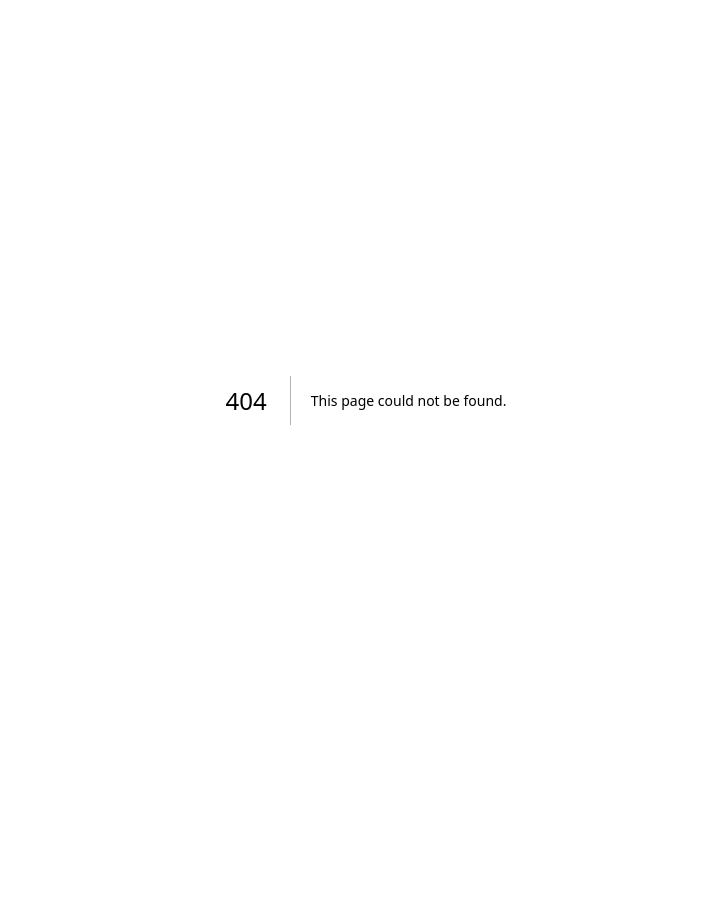
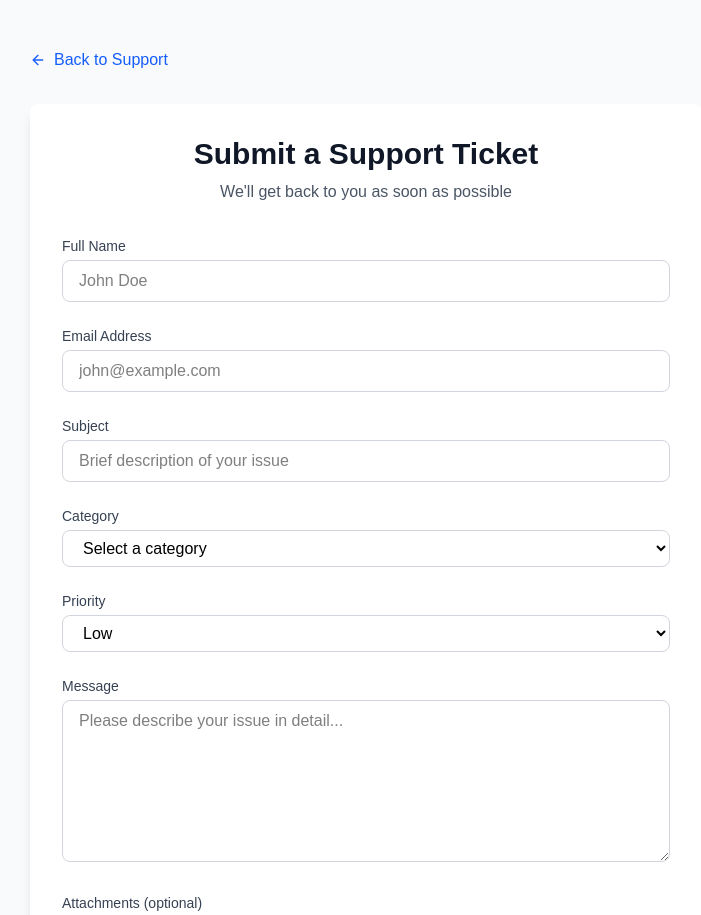
Before and after one commit to cup-noodlehS/haircat-web, a Next.js app: page /support/ticket in a window 1280 px wide. Before the commit this address had no page. Shown: the top 915 px of the page, without its empty margins (274-975 px from the left). Before the commit the page ends 800 px from the top, so only its background shows below. Built offline with nearby package versions, Linux system fonts and the light colour scheme.

Commit message:
Add support pages and integrate lucide-react icons for contact information and FAQs

```diff
--- /dev/null
+++ b/src/app/support/page.tsx
@@ -0,0 +1,84 @@
+import React from 'react'
+import { Mail, Phone, Clock } from 'lucide-react'
+import Link from 'next/link'
+
+const faqs = [
+  {
+    question: "How do I get started with HairCat?",
+    answer: "Getting started is easy! Simply download the app, create an account, and follow the onboarding process. You&apos;ll be able to browse and book appointments with top-rated stylists in your area."
+  },
+  {
+    question: "How do I book an appointment?",
+    answer: "Browse through our curated list of stylists, select your preferred service, choose an available time slot, and confirm your booking. You&apos;ll receive a confirmation email with all the details."
+  },
+  {
+    question: "What payment methods do you accept?",
+    answer: "We accept all major credit cards, Apple Pay, and other secure payment methods. All transactions are encrypted and secure."
+  },
+  {
+    question: "Can I cancel or reschedule my appointment?",
+    answer: "Yes, you can cancel or reschedule your appointment up to 24 hours before the scheduled time through the app or by contacting our support team."
+  }
+]
+
+export default function SupportPage() {
+  return (
+    <div className="min-h-screen bg-gray-50 py-12 px-4 sm:px-6 lg:px-8">
+      <div className="max-w-4xl mx-auto">
+        <div className="text-center mb-12">
+          <h1 className="text-4xl font-bold text-gray-900 mb-4">Support Center</h1>
+          <p className="text-xl text-gray-600">We&apos;re here to help you with any questions or concerns</p>
+        </div>
+
+        {/* Contact Information */}
+        <div className="bg-white rounded-lg shadow-lg p-6 mb-8">
+          <h2 className="text-2xl font-semibold mb-6">Contact Us</h2>
+          <div className="grid grid-cols-1 md:grid-cols-3 gap-6">
+            <div className="flex items-center space-x-3">
+              <Mail className="text-blue-600 w-5 h-5" />
+              <div>
+                <p className="font-medium">Email</p>
+                <p className="text-gray-600">support@haircat.com</p>
+              </div>
+            </div>
+            <div className="flex items-center space-x-3">
+              <Phone className="text-blue-600 w-5 h-5" />
+              <div>
+                <p className="font-medium">Phone</p>
+                <p className="text-gray-600">+63 922 519 1722</p>
+              </div>
+            </div>
+            <div className="flex items-center space-x-3">
+              <Clock className="text-blue-600 w-5 h-5" />
+              <div>
+                <p className="font-medium">Hours</p>
+                <p className="text-gray-600">Mon-Fri: 9AM-6PM EST</p>
+              </div>
+            </div>
+          </div>
+        </div>
+
+        {/* FAQs */}
+        <div className="bg-white rounded-lg shadow-lg p-6">
+          <h2 className="text-2xl font-semibold mb-6">Frequently Asked Questions</h2>
+          <div className="space-y-6">
+            {faqs.map((faq, index) => (
+              <div key={index} className="border-b border-gray-200 pb-6 last:border-b-0">
+                <h3 className="text-lg font-medium text-gray-900 mb-2">{faq.question}</h3>
+                <p className="text-gray-600">{faq.answer}</p>
+              </div>
+            ))}
+          </div>
+        </div>
+
+        {/* Additional Support */}
+        <div className="mt-8 text-center">
+          <p className="text-gray-600 mb-4">Still need help?</p>
+          <Link href="/support/ticket" className="bg-blue-600 text-white px-6 py-3 rounded-lg font-medium hover:bg-blue-700 transition-colors">
+            Submit a Support Ticket
+          </Link>
+        </div>
+      </div>
+    </div>
+  )
+}
--- /dev/null
+++ b/src/app/support/ticket/page.tsx
@@ -0,0 +1,153 @@
+import React from 'react'
+import { ArrowLeft } from 'lucide-react'
+import Link from 'next/link'
+
+export default function SupportTicketPage() {
+  return (
+    <div className="min-h-screen bg-gray-50 py-12 px-4 sm:px-6 lg:px-8">
+      <div className="max-w-2xl mx-auto">
+        {/* Back Button */}
+        <Link
+          href="/support"
+          className="inline-flex items-center text-blue-600 hover:text-blue-700 mb-8"
+        >
+          <ArrowLeft className="w-4 h-4 mr-2" />
+          Back to Support
+        </Link>
+
+        <div className="bg-white rounded-lg shadow-lg p-8">
+          <div className="text-center mb-8">
+            <h1 className="text-3xl font-bold text-gray-900 mb-2">Submit a Support Ticket</h1>
+            <p className="text-gray-600">We&apos;ll get back to you as soon as possible</p>
+          </div>
+
+          <form className="space-y-6">
+            {/* Name */}
+            <div>
+              <label htmlFor="name" className="block text-sm font-medium text-gray-700 mb-1">
+                Full Name
+              </label>
+              <input
+                type="text"
+                id="name"
+                name="name"
+                required
+                className="w-full px-4 py-2 border border-gray-300 rounded-lg focus:ring-2 focus:ring-blue-500 focus:border-blue-500"
+                placeholder="John Doe"
+              />
+            </div>
+
+            {/* Email */}
+            <div>
+              <label htmlFor="email" className="block text-sm font-medium text-gray-700 mb-1">
+                Email Address
+              </label>
+              <input
+                type="email"
+                id="email"
+                name="email"
+                required
+                className="w-full px-4 py-2 border border-gray-300 rounded-lg focus:ring-2 focus:ring-blue-500 focus:border-blue-500"
+                placeholder="john@example.com"
+              />
+            </div>
+
+            {/* Subject */}
+            <div>
+              <label htmlFor="subject" className="block text-sm font-medium text-gray-700 mb-1">
+                Subject
+              </label>
+              <input
+                type="text"
+                id="subject"
+                name="subject"
+                required
+                className="w-full px-4 py-2 border border-gray-300 rounded-lg focus:ring-2 focus:ring-blue-500 focus:border-blue-500"
+                placeholder="Brief description of your issue"
+              />
+            </div>
+
+            {/* Category */}
+            <div>
+              <label htmlFor="category" className="block text-sm font-medium text-gray-700 mb-1">
+                Category
+              </label>
+              <select
+                id="category"
+                name="category"
+                required
+                className="w-full px-4 py-2 border border-gray-300 rounded-lg focus:ring-2 focus:ring-blue-500 focus:border-blue-500"
+              >
+                <option value="">Select a category</option>
+                <option value="technical">Technical Issue</option>
+                <option value="billing">Billing Question</option>
+                <option value="account">Account Support</option>
+                <option value="booking">Booking Issue</option>
+                <option value="other">Other</option>
+              </select>
+            </div>
+
+            {/* Priority */}
+            <div>
+              <label htmlFor="priority" className="block text-sm font-medium text-gray-700 mb-1">
+                Priority
+              </label>
+              <select
+                id="priority"
+                name="priority"
+                required
+                className="w-full px-4 py-2 border border-gray-300 rounded-lg focus:ring-2 focus:ring-blue-500 focus:border-blue-500"
+              >
+                <option value="low">Low</option>
+                <option value="medium">Medium</option>
+                <option value="high">High</option>
+              </select>
+            </div>
+
+            {/* Message */}
+            <div>
+              <label htmlFor="message" className="block text-sm font-medium text-gray-700 mb-1">
+                Message
+              </label>
+              <textarea
+                id="message"
+                name="message"
+                rows={6}
+                required
+                className="w-full px-4 py-2 border border-gray-300 rounded-lg focus:ring-2 focus:ring-blue-500 focus:border-blue-500"
+                placeholder="Please describe your issue in detail..."
+              />
+            </div>
+
+            {/* Attachments */}
+            <div>
+              <label htmlFor="attachments" className="block text-sm font-medium text-gray-700 mb-1">
+                Attachments (optional)
+              </label>
+              <input
+                type="file"
+                id="attachments"
+                name="attachments"
+                multiple
+                className="w-full px-4 py-2 border border-gray-300 rounded-lg focus:ring-2 focus:ring-blue-500 focus:border-blue-500"
+              />
+              <p className="mt-1 text-sm text-gray-500">
+                You can attach up to 3 files (max 5MB each)
+              </p>
+            </div>
+
+            {/* Submit Button */}
+            <div className="pt-4">
+              <button
+                type="submit"
+                className="w-full bg-blue-600 text-white px-6 py-3 rounded-lg font-medium hover:bg-blue-700 transition-colors"
+              >
+                Submit Ticket
+              </button>
+            </div>
+          </form>
+        </div>
+      </div>
+    </div>
+  )
+}
```
Also changed, not shown: package.json (+7 -6 lines), 1 other file (tests, documents, lock files or other folders).
